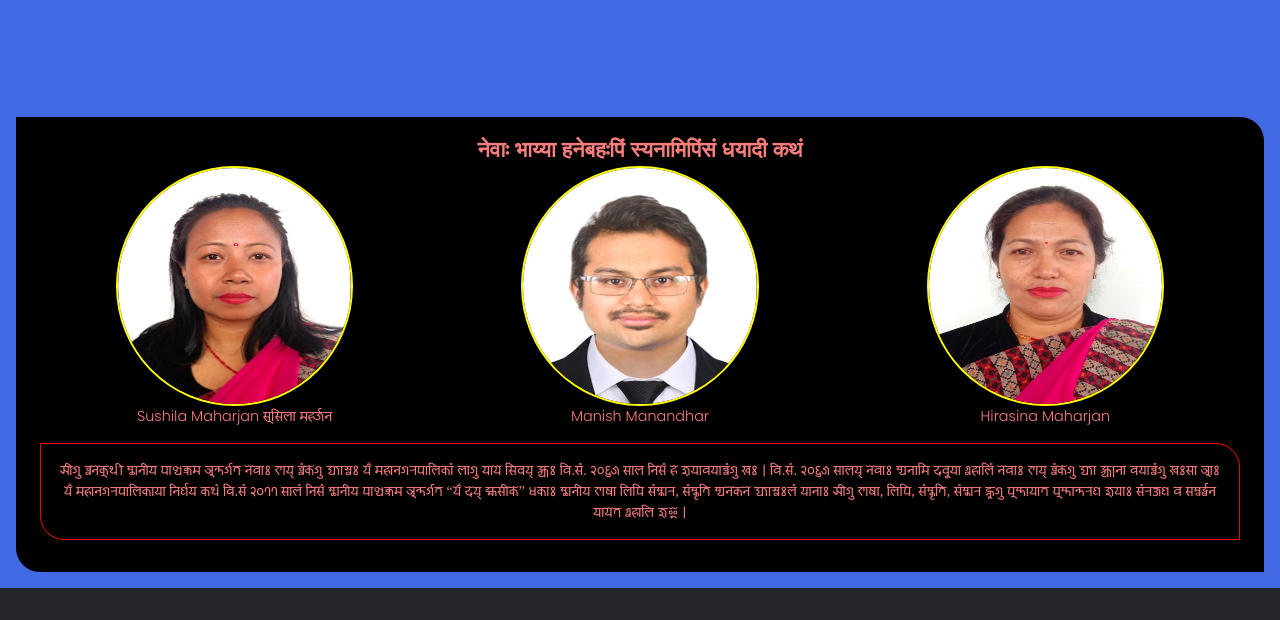
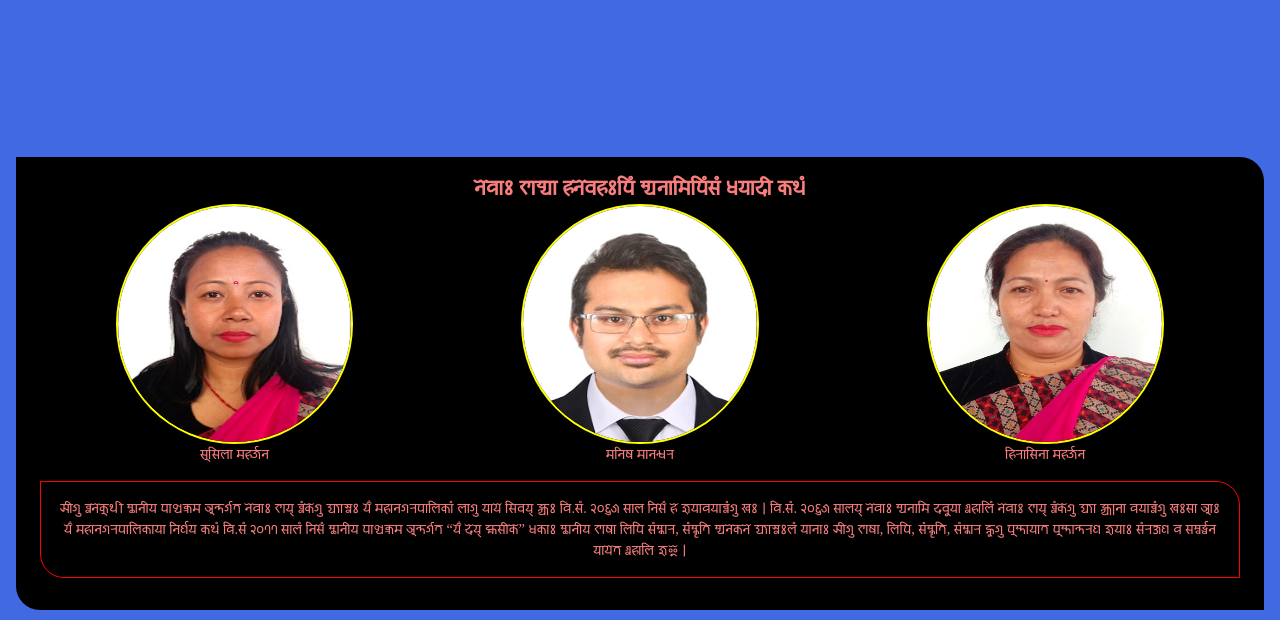
Before and after one commit to maharjanPranish/Saraswati-Niketan-Secondary-School, a plain HTML site: page pages/newa-page.html in a window 1280 px wide. Shown: the part 650-1270 px from the top of the page. Drawn offline with Linux system fonts and the light colour scheme.

Commit message:
user-select:none and prachalit lipi added

```diff
--- a/pages/newa-page.html
+++ b/pages/newa-page.html
@@ -90,30 +90,33 @@
         <!-- as the number of people speaking the local language of kathmandi(ye) was decresing day by day, it was important to teach the young generaation  -->
 
 
-        <section class="message-box">
-            <h1>
-                नेवाः भाय्या हनेबहःपिं स्यनामिपिंसं धयादी कथं
+        <section class="message-box prachalit">
+            <h1 class="prachalit">
+                <!-- नेवाः भाय्या हनेबहःपिं स्यनामिपिंसं धयादी कथं -->
+                𑐣𑐾𑐰𑐵𑑅 𑐨𑐵𑐫𑑂𑐫𑐵 𑐴𑐣𑐾𑐧𑐴𑑅𑐥𑐶𑑄 𑐳𑑂𑐫𑐣𑐵𑐩𑐶𑐥𑐶𑑄𑐳𑑄 𑐢𑐫𑐵𑐡𑐷 𑐎𑐠𑑄
             </h1>
             <div class="pictures">
-                <figure class="teacher-photo">
+                <figure class="teacher-photo prachalit">
                     <img src="../pictures/newa-teacher-sushila.jpeg" alt="" class="photo">
                     <caption>
-                        Sushila Maharjan
+                        <!-- Sushila Maharjan -->
                         𑐳𑐸𑐳𑐶𑐮𑐵 𑐩𑐴𑐬𑑂𑐖𑐣
                     </caption>
                 </figure>
 
-                <figure class="teacher-photo">
+                <figure class="teacher-photo prachalit">
                     <img src="../pictures/newa-teacher-manish.jpg" alt="" class="photo">
                     <caption>
-                        Manish Manandhar
+                        <!-- Manish Manandhar -->
+                        𑐩𑐣𑐶𑐲 𑐩𑐵𑐣𑐣𑑂𑐢𑐬
                     </caption>
                 </figure>
 
-                <figure class="teacher-photo">
+                <figure class="teacher-photo prachalit">
                     <img src="../pictures/newa-teaher-hirasina.jpeg" alt="" class="photo">
                     <caption>
-                        Hirasina Maharjan
+                        <!-- Hirasina Maharjan -->
+                        𑐴𑐶𑐬𑐵𑐳𑐶𑐣𑐵 𑐩𑐴𑐬𑑂𑐖𑐣
                     </caption>
                 </figure>
 
--- a/styles/base.css
+++ b/styles/base.css
@@ -8,10 +8,10 @@
     scroll-behavior: smooth;
     font-family: 'Poppins', sans-serif;
     /*  */
-    /* -webkit-user-select: none;
+    -webkit-user-select: none;
     -moz-user-select: none;
     -ms-user-select: none;
-    user-select: none; */
+    user-select: none;
 }
 
 body {
--- a/styles/newa_style.css
+++ b/styles/newa_style.css
@@ -27,7 +27,7 @@
     color:rgb(251 213 40);
     padding: 3rem 1rem;
     text-align: justify;
-    height: 60vh;
+    height: 65vh;
     display: flex;
     flex-direction: column;
     justify-content: center;
```
